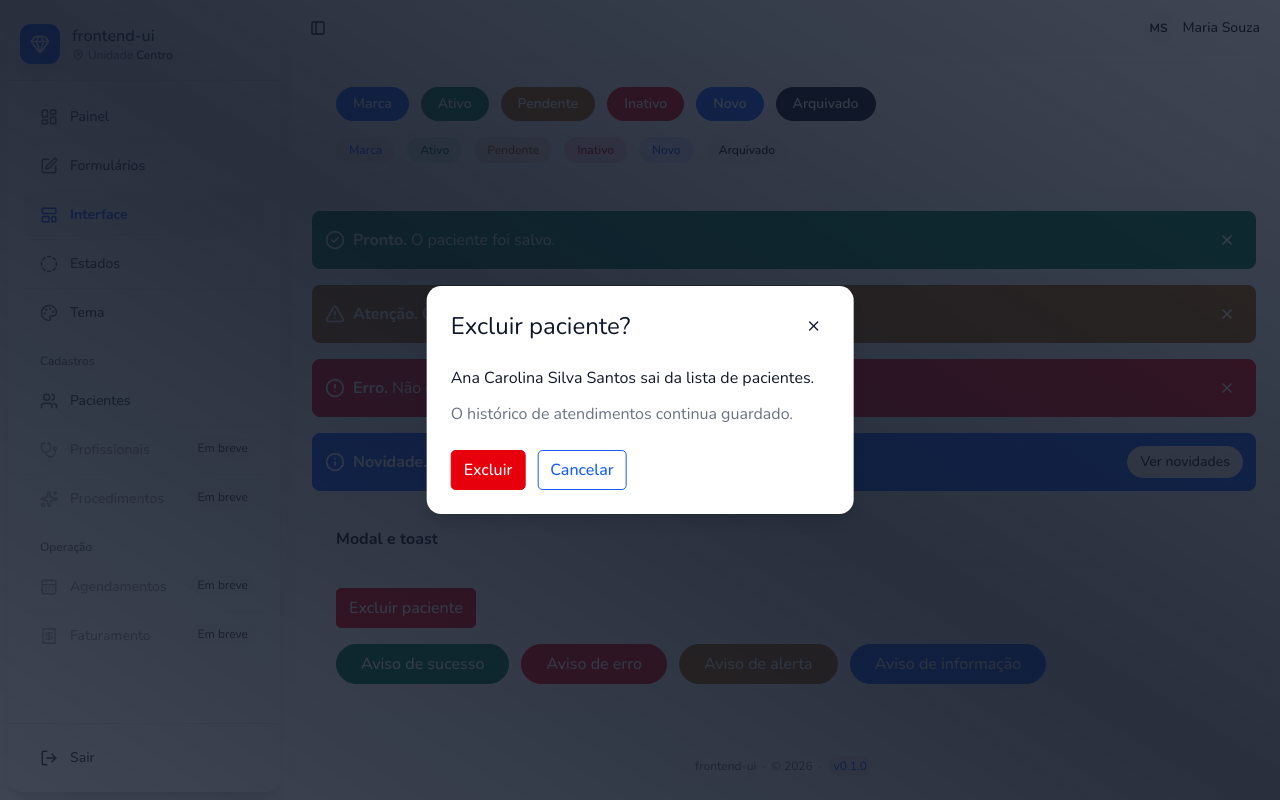
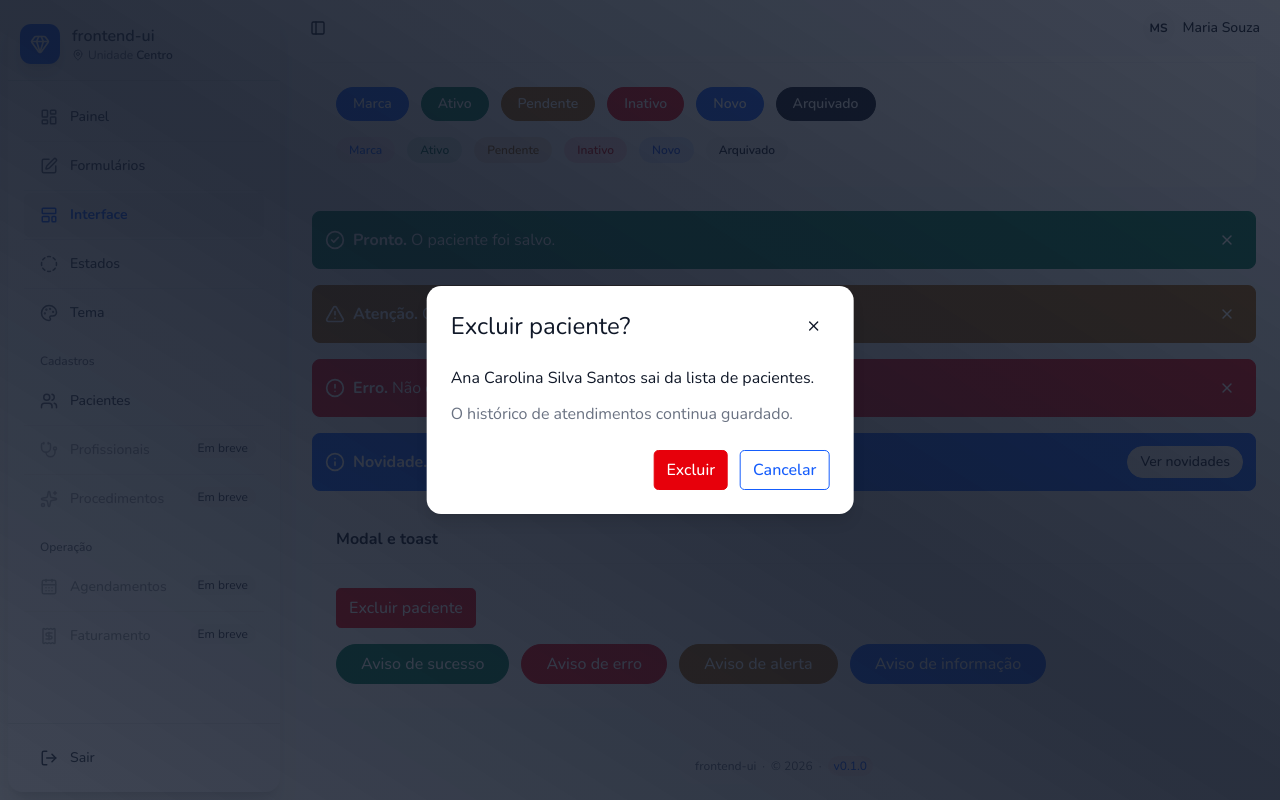
Before and after one commit to idelberto/DS.frontend-ui.REACT, a Next.js app: page /DS.frontend-ui.REACT/ui in a window 1280 px wide. Both pictures are taken after a click on the button "Excluir paciente". Shown: the part 471-1271 px from the top of the page. Built offline with nearby package versions, Linux system fonts and the light colour scheme.

Commit message:
feature(modal): o rodapé alinha os botões à direita (lote 0.12)
O rodapé do modal passa a justify-end, e o comentário do footer diz a ordem: o de cancelar
primeiro e o principal por último, na ponta.

```diff
--- a/registry/frontend-ui/modal/components/modal.tsx
+++ b/registry/frontend-ui/modal/components/modal.tsx
@@ -13,7 +13,8 @@ interface ModalProps {
   children?: ReactNode;
   // O botão que abre o modal. Sem ele, o modal é controlado pelo open e pelo onOpenChange.
   trigger?: ReactElement;
-  // Os botões do rodapé. O de cancelar é um ModalClose.
+  // Os botões do rodapé, à direita: o de cancelar (um ModalClose) primeiro e o principal por último,
+  // na ponta.
   footer?: ReactNode;
   open?: boolean;
   onOpenChange?: (open: boolean) => void;
@@ -52,7 +53,7 @@ export function Modal({
               {children}
             </div>
           )}
-          {footer !== undefined && <div className="flex flex-wrap gap-3">{footer}</div>}
+          {footer !== undefined && <div className="flex flex-wrap justify-end gap-3">{footer}</div>}
         </Dialog.Popup>
       </Dialog.Portal>
     </Dialog.Root>
```
Also changed, not shown: public/r/modal.json (+1 -1 lines).
